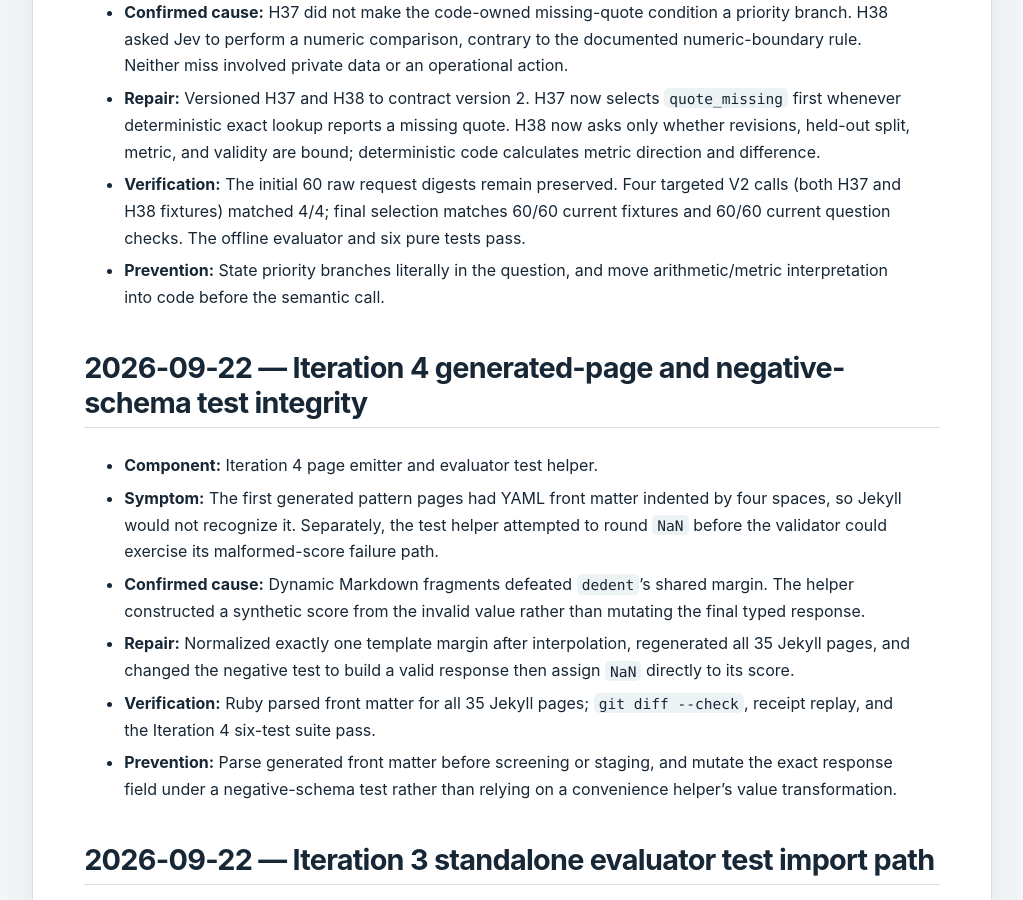
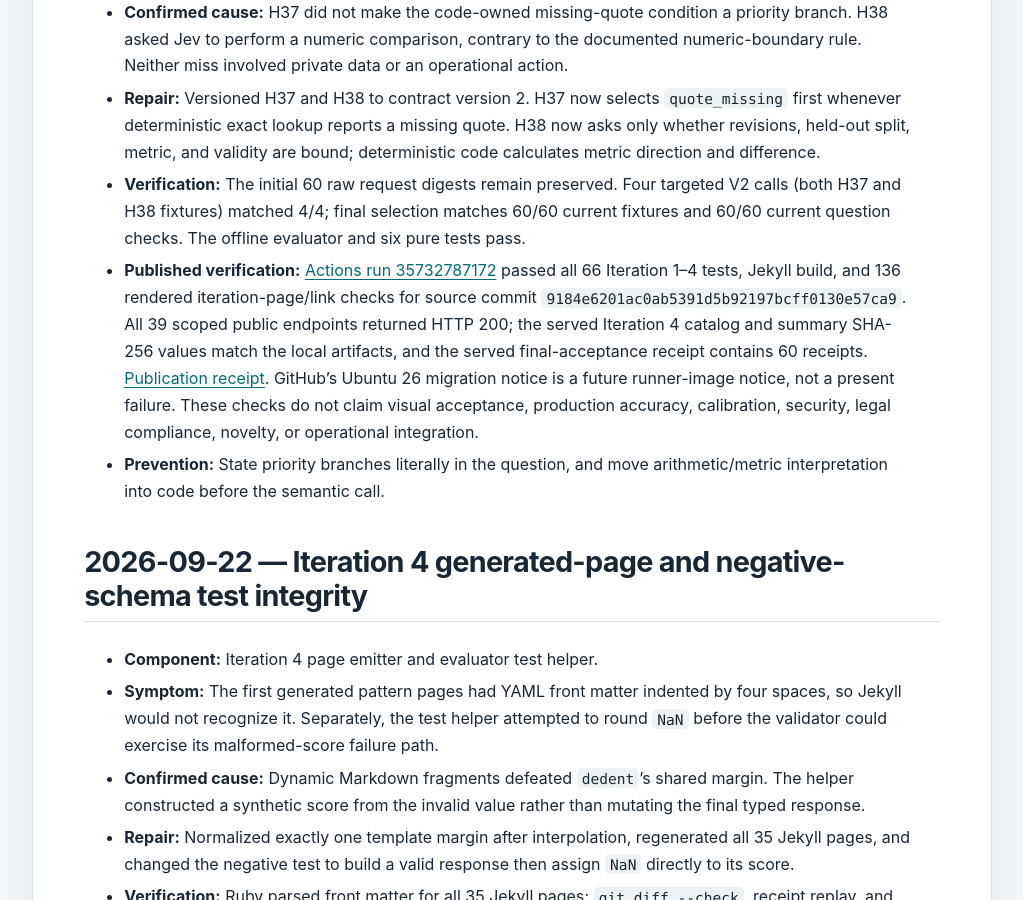
Before and after one commit to Seabass-up/jev-workflow-patterns, a Jekyll site: the page built from docs/lessons-learned.md, in a window 1280 px wide and 900 px high, scrolled down 565 px. Shown: the whole window, without its empty margins (128-1151 px from the left). Built offline with Jekyll 4.4.1, drawn with Linux system fonts in a browser that asks for light colours; our own code applies the rules of GitHub Pages for plain Markdown files.

Commit message:
Record verified Iteration 4 publication and close pattern loop

```diff
--- a/docs/lessons-learned.md
+++ b/docs/lessons-learned.md
@@ -7,6 +7,7 @@
 - **Confirmed cause:** H37 did not make the code-owned missing-quote condition a priority branch. H38 asked Jev to perform a numeric comparison, contrary to the documented numeric-boundary rule. Neither miss involved private data or an operational action.
 - **Repair:** Versioned H37 and H38 to contract version 2. H37 now selects `quote_missing` first whenever deterministic exact lookup reports a missing quote. H38 now asks only whether revisions, held-out split, metric, and validity are bound; deterministic code calculates metric direction and difference.
 - **Verification:** The initial 60 raw request digests remain preserved. Four targeted V2 calls (both H37 and H38 fixtures) matched 4/4; final selection matches 60/60 current fixtures and 60/60 current question checks. The offline evaluator and six pure tests pass.
+- **Published verification:** [Actions run 35732787172](https://github.com/Seabass-up/jev-workflow-patterns/actions/runs/35732787172) passed all 66 Iteration 1–4 tests, Jekyll build, and 136 rendered iteration-page/link checks for source commit `9184e6201ac0ab5391d5b92197bcff0130e57ca9`. All 39 scoped public endpoints returned HTTP 200; the served Iteration 4 catalog and summary SHA-256 values match the local artifacts, and the served final-acceptance receipt contains 60 receipts. [Publication receipt](../iterations/publications/04.json). GitHub's Ubuntu 26 migration notice is a future runner-image notice, not a present failure. These checks do not claim visual acceptance, production accuracy, calibration, security, legal compliance, novelty, or operational integration.
 - **Prevention:** State priority branches literally in the question, and move arithmetic/metric interpretation into code before the semantic call.
 
 ## 2026-09-22 — Iteration 4 generated-page and negative-schema test integrity
--- a/iterations/loop-state.json
+++ b/iterations/loop-state.json
@@ -4,12 +4,12 @@
   "count_interpretation": "Four total including iteration 1, pending any user clarification",
   "target_per_iteration": {"business": 7, "engineering": 7, "llm": 6, "harness": 10},
   "current_iteration": 4,
-  "completed_iterations": [1, 2, 3],
+  "completed_iterations": [1, 2, 3, 4],
   "iterations": [
     {"iteration": 1, "state": "published_and_verified", "directory": "iterations/01", "publication_receipt": "iterations/publications/01.json"},
     {"iteration": 2, "state": "published_and_verified", "directory": "iterations/02", "publication_receipt": "iterations/publications/02.json", "source_commit": "86735a60f6364e19be29c90507ee5b46728a4820"},
     {"iteration": 3, "state": "published_and_verified", "directory": "iterations/03", "publication_receipt": "iterations/publications/03.json", "source_commit": "c56955f50f3b769a0fd08d23e953856ebe2da66b"},
-    {"iteration": 4, "state": "goal_active", "directory": "iterations/04"}
+    {"iteration": 4, "state": "published_and_verified", "directory": "iterations/04", "publication_receipt": "iterations/publications/04.json", "source_commit": "9184e6201ac0ab5391d5b92197bcff0130e57ca9"}
   ],
   "stop_condition": "All four iteration goals completed and their scoped publication verified",
   "rules": [
```
Also changed, not shown: iterations/publications/04.json (added, +42 -0 lines).
